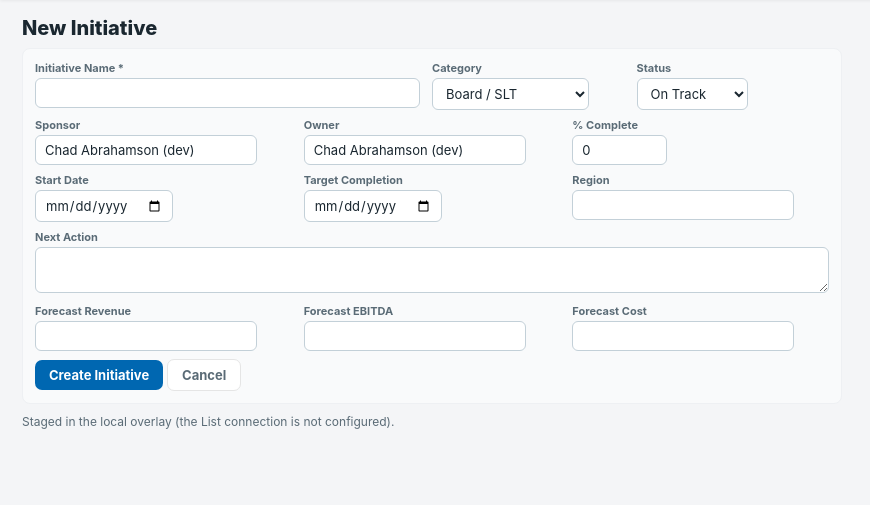
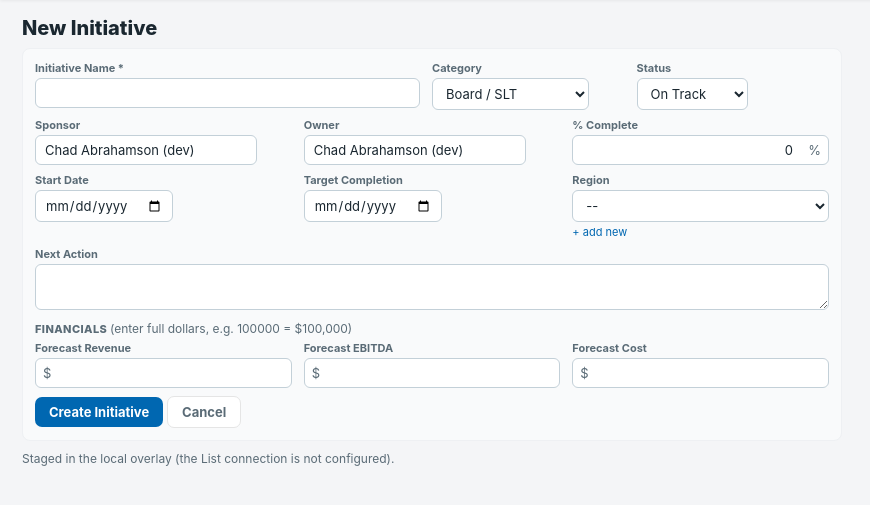
Before and after one commit to impactinnovates/SLT, a Flask app: page /new in a window 1280 px wide; the page is wider, and only the part inside the window is pictured. Shown: the part 46-551 px from the top of that part, without its empty margins (0-870 px from the left). Run offline with Flask 3, Linux system fonts and the light colour scheme; some libraries are stand-ins or nearby versions.

Commit message:
feat: edit-form UX polish (readability, data-quality flags, synced-field locks)
Round of usability work on the initiative edit/create forms, in three parts.

Readability (bucket 1):
  - Money inputs show a $ prefix and live thousands separators (100000 renders
    as $100,000; digits-only while typing, commas on blur). Server already
    strips commas so the submitted value stays valid.
  - "% Complete (override)" -> "% Complete" with a tooltip explaining the
    roll-up, plus a "%" suffix in the box.
  - Description is now a textarea (was a truncating one-line input).
  - "Enter full dollars" hint on the Financials section.

Data quality (bucket 2):
  - sanity_warnings(): soft, non-blocking flags shown on the card - target
    before start, past-due-but-not-Completed, realized cost over forecast,
    Completed under 100%. (The Casella Agreement row trips the first two.)
  - Region and Category are now pick-from-existing with an explicit "add new"
    path (pick_or_add macro + toggle), to stop typo'd duplicates like the old
    "All Facilities"/"Corp" drift.

Synced-field locks (bucket 2), done data-driven per the ask:
  - The Cost Takeout sync now records which List IDs it actually wrote (+ which
    fields it owns + when) to a persisted synced_state.json. A field is locked
    ONLY when it is truly driven by the tracker - no hardcoded 236/237.
  - Locked fields render readonly with a lock icon and a note naming the source
    and last-sync time. api_update() strips those fields server-side as a
    backstop so a stale/crafted POST can't overwrite tracker-owned data.

Fixed a Jinja scoping bug found in testing: the nested money() macro couldn't
see the form's `lock` var, so financial fields never locked - now passed in.

Verified: import, security 23/23, full render of both forms, sanity_warnings
fires on the Casella case, and lock note/readonly/server-guard all engage for a
simulated synced id (revenue stays editable, only the synced fields lock).

Co-Authored-By: Claude Opus 4.8 <noreply@anthropic.com>

```diff
--- a/app.py
+++ b/app.py
@@ -112,6 +112,43 @@ def url_with(**changes):
 @app.template_global()
 def alert_reason(row):
     return rollup.alert_reason(row)
+
+
+@app.template_global()
+def synced_info(item_id):
+    """If this initiative's financial fields are driven by the Cost Takeout
+    tracker, return {fields, sources, at}; else None. Drives the edit-form lock so
+    a field is locked only when it is TRULY synced from the external file."""
+    from data import excel_sync
+    st = excel_sync.synced_state()
+    if str(item_id) in (st.get("ids") or []):
+        return {"fields": set(st.get("fields") or []),
+                "sources": st.get("sources") or [], "at": st.get("at")}
+    return None
+
+
+@app.template_global()
+def sanity_warnings(r):
+    """Soft data-quality flags shown on the initiative card (never block a save).
+    Catches the kind of inconsistency a form should surface at a glance."""
+    from datetime import date as _date
+    out = []
+    def _d(v):
+        return v if isinstance(v, (date, datetime)) else None
+    start, target = _d(r.get("start_date")), _d(r.get("target_completion"))
+    revised, actual = _d(r.get("revised_completion")), _d(r.get("actual_completion"))
+    status = str(r.get("status") or "")
+    due = revised or target                      # a revised date supersedes the original
+    if start and target and target < start:
+        out.append("Target completion is before the start date.")
+    if due and due < date.today() and status != "Completed" and not actual:
+        out.append("The target date has passed but this isn't marked Completed.")
+    fc, rc = r.get("forecasted_cost"), r.get("realized_cost")
+    if isinstance(fc, (int, float)) and isinstance(rc, (int, float)) and fc and rc > fc:
+        out.append("Realized cost is over the forecast.")
+    if status == "Completed" and (r.get("pct_complete") or 0) < 100:
+        out.append("Marked Completed but % Complete is under 100%.")
+    return out
 
 
 def _distinct(col):
@@ -588,7 +625,13 @@ def _editable(f) -> dict:
 @app.route("/api/initiative/<item_id>", methods=["POST"])
 @auth.require_role("SLT")
 def api_update(item_id):
-    ok = update_initiative(item_id, _editable(request.form), sp_id=request.form.get("sp_id") or None)
+    fields = _editable(request.form)
+    # Never let a manual save overwrite fields the Cost Takeout tracker owns for a
+    # synced initiative - the form locks them client-side, this is the backstop.
+    locked = synced_info(item_id)
+    if locked:
+        fields = {k: v for k, v in fields.items() if k not in locked["fields"]}
+    ok = update_initiative(item_id, fields, sp_id=request.form.get("sp_id") or None)
     return _row(item_id, error=(None if ok else (last_error() or "Save failed")))
 
 
--- a/config/settings.py
+++ b/config/settings.py
@@ -54,6 +54,10 @@ EDITS_PATH           = _resolve("EDITS_PATH",           DATA_DIR / "edits.json")
 # Admin-managed user->role overrides live on PERSISTENT storage (survives deploys),
 # layered over the committed config/roles.yaml seed.
 USER_ROLES_PATH      = _resolve("USER_ROLES_PATH",      DATA_DIR / "user_roles.json")
+# Snapshot of which List IDs the Cost Takeout sync last wrote (+ which fields it
+# owns and when). The edit form reads this to lock the synced fields, so a field
+# is only locked when it is TRULY driven by the external tracker.
+SYNCED_STATE_PATH    = _resolve("SYNCED_STATE_PATH",    DATA_DIR / "synced_state.json")
 
 # ── Microsoft Entra SSO (user sign-in) ──────────────────────────
 ENTRA_CLIENT_ID     = os.getenv("ENTRA_CLIENT_ID", "")
--- a/templates/_macros.html
+++ b/templates/_macros.html
@@ -80,6 +80,27 @@
 {% endmacro %}
 
 
+{# ── Constrained field: pick an existing value or reveal a box to add a new one.
+   Exactly one control is enabled at a time (disabled controls don't submit), so the
+   server always gets a single value under `name`. Cuts down on typo'd duplicates
+   (the "All Facilities" vs "Corp" drift). JS toggle lives in base.html. ── #}
+{% macro pick_or_add(name, current, options, label) %}
+{% set cur = current if current not in ('nan','None') else '' %}
+{% set is_new = cur and cur not in options %}
+<div class="fld pickadd">
+  <label>{{ label }}</label>
+  <select name="{{ name }}" class="pa-sel" style="display:{{ 'none' if is_new else 'block' }}"{{ ' disabled' if is_new }}>
+    <option value="">--</option>
+    {% for o in options %}<option {{ 'selected' if o==cur }}>{{ o }}</option>{% endfor %}
+  </select>
+  <input name="{{ name }}" class="pa-new" value="{{ cur if is_new else '' }}"
+         placeholder="new {{ label|lower }}..."
+         style="display:{{ 'block' if is_new else 'none' }}"{{ '' if is_new else ' disabled' }}>
+  <a href="#" class="pa-toggle">{{ 'pick from list' if is_new else '+ add new' }}</a>
+</div>
+{% endmacro %}
+
+
 {# ── One expandable initiative: detail + child tasks + roll-up + add-task ── #}
 {% macro initiative_card(r, user, status_colors, status_icons, children=[], leaders=[], statuses=[], task_statuses=[]) %}
 {% set color = status_colors.get(r.status, '#94a3b8') %}
@@ -99,6 +120,12 @@
         {{ status_icons.get(r.status,'⚪') }} {{ r.status }}</span>
       {{ rollup_chip(r) }}
     </div>
+    {% set warns = sanity_warnings(r) %}
+    {% if warns %}
+    <div class="callout warn"><div class="h">Check this data</div>
+      <ul style="margin:4px 0 0;padding-left:18px">
+        {% for w in warns %}<li>{{ w }}</li>{% endfor %}</ul></div>
+    {% endif %}
     {% if r.next_action and r.next_action not in ('nan','None') %}
       <div class="callout"><div class="h">Next Action</div>{{ r.next_action }}</div>{% endif %}
     {% if r.blockers and r.blockers not in ('nan','None') %}
@@ -153,6 +180,16 @@
     {% if user.role == 'SLT' %}
     <details style="margin-top:8px">
       <summary class="btn ghost" style="display:inline-block">Edit initiative</summary>
+      {% set lock = synced_info(r.id) %}
+      {# lock is passed in explicitly: a nested macro can't see {% set %} vars from
+         the enclosing macro's scope, so without this param nothing would lock. #}
+      {% macro money(field, label, lock) %}
+        {% set locked = lock and field in lock.fields %}
+        <div class="fld"><label>{{ label }}{% if locked %} <span class="lockicon" title="Synced from the Cost Takeout Tracker">&#128274;</span>{% endif %}</label>
+          <div class="moneywrap"><span class="cur">$</span>
+            <input class="money" name="{{ field }}" inputmode="numeric"
+                   value="{{ r[field]|numval }}"{{ ' readonly' if locked }}></div></div>
+      {% endmacro %}
       <form class="editform" hx-post="/api/initiative/{{ r.id }}"
             hx-target="closest details.init" hx-swap="outerHTML">
         <input type="hidden" name="sp_id" value="{{ r.sp_id or '' }}">
@@ -160,14 +197,16 @@
           <div class="fld" style="flex:2"><label>Name</label><input name="name" value="{{ r.name }}" style="width:100%"></div>
           <div class="fld"><label>Status</label>
             <select name="status">{% for s in statuses %}<option {{ 'selected' if r.status==s }}>{{ s }}</option>{% endfor %}</select></div>
-          <div class="fld"><label>% Complete (override)</label>
-            <input type="number" name="pct_complete" min="0" max="100" value="{{ (r.pct_complete or 0)|round|int }}"></div>
+          {% set pctlock = lock and 'pct_complete' in lock.fields %}
+          <div class="fld"><label title="Auto-rolled-up from tasks when this initiative has tasks; otherwise the value you enter here.">% Complete{% if pctlock %} <span class="lockicon" title="Synced from the Cost Takeout Tracker">&#128274;</span>{% endif %}</label>
+            <div class="pctwrap"><input type="number" name="pct_complete" min="0" max="100"
+                   value="{{ (r.pct_complete or 0)|round|int }}"{{ ' readonly' if pctlock }}><span class="pctsign">%</span></div></div>
         </div>
         <div class="frow">
           <div class="fld"><label>Owner</label><input name="owner" list="ieg-people" value="{{ r.owner if r.owner not in ('nan','None') else '' }}"></div>
           <div class="fld"><label>Sponsor</label><input name="sponsor" list="ieg-people" value="{{ r.sponsor if r.sponsor not in ('nan','None') else '' }}"></div>
-          <div class="fld"><label>Region</label><input name="region" list="ieg-regions" value="{{ r.region if r.region not in ('nan','None') else '' }}"></div>
-          <div class="fld"><label>Category</label><input name="category" list="ieg-categories" value="{{ r.category if r.category not in ('nan','None') else '' }}"></div>
+          {{ pick_or_add('region', r.region, regions, 'Region') }}
+          {{ pick_or_add('category', r.category, categories, 'Category') }}
           {# value="{{ p }}" matters: without it the option submits its LABEL ("P1")
              instead of the stored value ("1"), which corrupts Priority on save. #}
           <div class="fld"><label>Priority</label>
@@ -175,7 +214,8 @@
               {% for p in ['1','2','3'] %}<option value="{{ p }}" {{ 'selected' if (r.priority|string)==p }}>P{{ p }}</option>{% endfor %}</select></div>
         </div>
         <div class="frow">
-          <div class="fld" style="flex:2"><label>Description</label><input name="description" value="{{ r.description if r.description not in ('nan','None') else '' }}"></div>
+          <div class="fld" style="flex:2"><label>Description</label>
+            <textarea name="description" rows="2" style="width:100%">{{ r.description if r.description not in ('nan','None') else '' }}</textarea></div>
           <div class="fld" style="flex:2"><label>Project Link</label>
             <input type="url" name="project_link" placeholder="https://..."
                    value="{{ r.project_link if r.project_link not in ('nan','None') else '' }}"></div>
@@ -197,19 +237,20 @@
           <div class="fld"><label>Blockers</label><textarea name="blockers" rows="2">{{ r.blockers if r.blockers not in ('nan','None') else '' }}</textarea></div>
         </div>
 
-        <div class="subt" style="margin-top:10px">Financials</div>
+        <div class="subt" style="margin-top:10px">Financials <span class="muted" style="font-weight:400;text-transform:none;letter-spacing:0">(enter full dollars, e.g. 100000 = $100,000)</span></div>
         <div class="frow">
-          <div class="fld"><label>Forecast Revenue</label><input name="forecasted_revenue" value="{{ r.forecasted_revenue|numval }}"></div>
-          <div class="fld"><label>Realized Revenue</label><input name="realized_revenue" value="{{ r.realized_revenue|numval }}"></div>
-          <div class="fld"><label>Forecast EBITDA</label><input name="forecasted_ebitda" value="{{ r.forecasted_ebitda|numval }}"></div>
-          <div class="fld"><label>Realized EBITDA</label><input name="realized_ebitda" value="{{ r.realized_ebitda|numval }}"></div>
-          <div class="fld"><label>Forecast Cost</label><input name="forecasted_cost" value="{{ r.forecasted_cost|numval }}"></div>
-          <div class="fld"><label>Realized Cost</label><input name="realized_cost" value="{{ r.realized_cost|numval }}"></div>
+          {{ money('forecasted_revenue', 'Forecast Revenue', lock) }}
+          {{ money('realized_revenue', 'Realized Revenue', lock) }}
+          {{ money('forecasted_ebitda', 'Forecast EBITDA', lock) }}
+          {{ money('realized_ebitda', 'Realized EBITDA', lock) }}
+          {{ money('forecasted_cost', 'Forecast Cost', lock) }}
+          {{ money('realized_cost', 'Realized Cost', lock) }}
         </div>
-        {% if r.id|string in ('236','237') %}
-        <div class="muted" style="margin:-2px 0 8px">
-          Realized EBITDA and % Complete on this initiative are overwritten by the
-          nightly Cost Takeout Tracker sync - edit the tracker, not this field.</div>
+        {% if lock %}
+        <div class="callout lock"><div class="h">Synced field(s) locked &#128274;</div>
+          The locked fields above are maintained by the {{ lock.sources|join(' and ') }}
+          and are overwritten on each sync{% if lock.at %} (last synced {{ lock.at }}){% endif %}.
+          Edit the tracker, not this form, to change them.</div>
         {% endif %}
         <button class="btn primary" type="submit">Save Changes</button>
         <button class="btn danger" type="button"
--- a/templates/base.html
+++ b/templates/base.html
@@ -88,6 +88,21 @@
     .src{font-size:11px;font-weight:700;padding:2px 9px;border-radius:99px}
     .src.live{background:var(--brand-lime-bg);color:var(--brand-lime-dark);border:1px solid #d4e6a3}
     .src.unconfigured{background:#fff6e2;color:#9a6a00;border:1px solid #f6dfa6}
+    /* money + % inputs: prefix/suffix affordances, locked (synced) styling */
+    .moneywrap{position:relative}
+    .moneywrap .cur{position:absolute;left:8px;top:50%;transform:translateY(-50%);color:var(--muted);font-size:13px;pointer-events:none}
+    .moneywrap .money{width:100%;padding-left:18px;text-align:right}
+    .pctwrap{position:relative}
+    .pctwrap input{width:100%;padding-right:20px;text-align:right}
+    .pctwrap .pctsign{position:absolute;right:8px;top:50%;transform:translateY(-50%);color:var(--muted);font-size:13px;pointer-events:none}
+    input[readonly]{background:#eef1f3;color:var(--muted);cursor:not-allowed}
+    .lockicon{font-size:11px;cursor:help}
+    /* constrained pick-or-add field */
+    .pickadd .pa-sel,.pickadd .pa-new{width:100%}
+    .pa-toggle{display:inline-block;margin-top:3px;font-size:11px;color:var(--accent);text-decoration:none;cursor:pointer}
+    /* callout variants for data-quality + synced-lock notes */
+    .callout.warn{border-left-color:#F59E0B;background:#fff7e6}
+    .callout.lock{border-left-color:#64748B;background:#f1f3f5}
     /* HTMX in-flight feedback: dim + lock the element that triggered the request */
     .htmx-request{opacity:.55;pointer-events:none;transition:opacity .1s}
     form.editform.htmx-request{position:relative}
@@ -178,6 +193,47 @@
     }
     document.addEventListener('DOMContentLoaded', function(){ drawCharts(); });
     document.body.addEventListener('htmx:afterSwap', function(e){ drawCharts(e.target); });
+
+    // Money inputs: show thousands separators when not being edited, plain digits
+    // while typing. Server strips commas, so the submitted value stays valid.
+    function fmtMoney(v){
+      var d = String(v).replace(/[^\d]/g,'');
+      return d ? Number(d).toLocaleString('en-US') : '';
+    }
+    function fmtAll(scope){
+      (scope||document).querySelectorAll('input.money').forEach(function(el){
+        el.value = fmtMoney(el.value);
+      });
+    }
+    document.addEventListener('DOMContentLoaded', function(){ fmtAll(); });
+    document.body.addEventListener('htmx:afterSwap', function(e){ fmtAll(e.target); });
+    document.body.addEventListener('focusin', function(e){
+      var el = e.target;
+      if(el.classList && el.classList.contains('money') && !el.readOnly)
+        el.value = el.value.replace(/[^\d]/g,'');
+    });
+    document.body.addEventListener('focusout', function(e){
+      var el = e.target;
+      if(el.classList && el.classList.contains('money'))
+        el.value = fmtMoney(el.value);
+    });
+
+    // Pick-or-add: toggle between the existing-values dropdown and a new-value box.
+    // Only the visible control stays enabled, so exactly one value submits.
+    document.body.addEventListener('click', function(e){
+      var t = e.target.closest ? e.target.closest('.pa-toggle') : null;
+      if(!t) return;
+      e.preventDefault();
+      var wrap = t.closest('.pickadd');
+      var sel = wrap.querySelector('.pa-sel'), inp = wrap.querySelector('.pa-new');
+      var toNew = (inp.style.display === 'none' || !inp.style.display);
+      inp.style.display = toNew ? 'block' : 'none';
+      sel.style.display = toNew ? 'none' : 'block';
+      inp.disabled = !toNew; sel.disabled = toNew;
+      inp.value = '';
+      t.textContent = toNew ? 'pick from list' : '+ add new';
+      if(toNew) inp.focus();
+    });
   </script>
   {% block scripts %}{% endblock %}
 </body>
--- a/templates/new.html
+++ b/templates/new.html
@@ -1,4 +1,5 @@
 {% extends "base.html" %}
+{% import "_macros.html" as m %}
 {% block content %}
 <h1>New Initiative</h1>
 <form class="editform" method="post" action="/api/initiative" style="max-width:820px">
@@ -12,18 +13,23 @@
   <div class="frow">
     <div class="fld"><label>Sponsor</label><input name="sponsor" value="{{ user.name }}"></div>
     <div class="fld"><label>Owner</label><input name="owner" value="{{ user.name }}"></div>
-    <div class="fld"><label>% Complete</label><input type="number" name="pct_complete" min="0" max="100" value="0"></div>
+    <div class="fld"><label>% Complete</label>
+      <div class="pctwrap"><input type="number" name="pct_complete" min="0" max="100" value="0"><span class="pctsign">%</span></div></div>
   </div>
   <div class="frow">
     <div class="fld"><label>Start Date</label><input type="date" name="start_date"></div>
     <div class="fld"><label>Target Completion</label><input type="date" name="target_completion"></div>
-    <div class="fld"><label>Region</label><input name="region"></div>
+    {{ m.pick_or_add('region', '', regions, 'Region') }}
   </div>
   <div class="frow"><div class="fld"><label>Next Action</label><textarea name="next_action" rows="2"></textarea></div></div>
+  <div class="subt" style="margin-top:6px">Financials <span class="muted" style="font-weight:400;text-transform:none;letter-spacing:0">(enter full dollars, e.g. 100000 = $100,000)</span></div>
   <div class="frow">
-    <div class="fld"><label>Forecast Revenue</label><input name="forecasted_revenue"></div>
-    <div class="fld"><label>Forecast EBITDA</label><input name="forecasted_ebitda"></div>
-    <div class="fld"><label>Forecast Cost</label><input name="forecasted_cost"></div>
+    <div class="fld"><label>Forecast Revenue</label>
+      <div class="moneywrap"><span class="cur">$</span><input class="money" name="forecasted_revenue" inputmode="numeric"></div></div>
+    <div class="fld"><label>Forecast EBITDA</label>
+      <div class="moneywrap"><span class="cur">$</span><input class="money" name="forecasted_ebitda" inputmode="numeric"></div></div>
+    <div class="fld"><label>Forecast Cost</label>
+      <div class="moneywrap"><span class="cur">$</span><input class="money" name="forecasted_cost" inputmode="numeric"></div></div>
   </div>
   <button class="btn primary" type="submit">Create Initiative</button>
   <a class="btn ghost" href="/initiatives">Cancel</a>
```
Also changed, not shown: data/excel_sync.py (+45 -0 lines).
